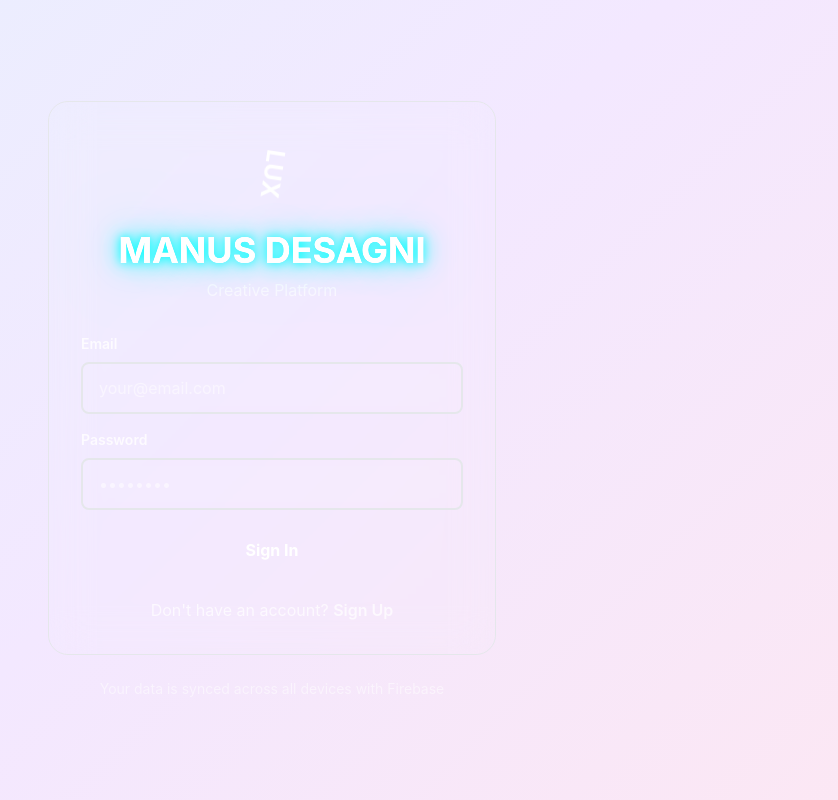
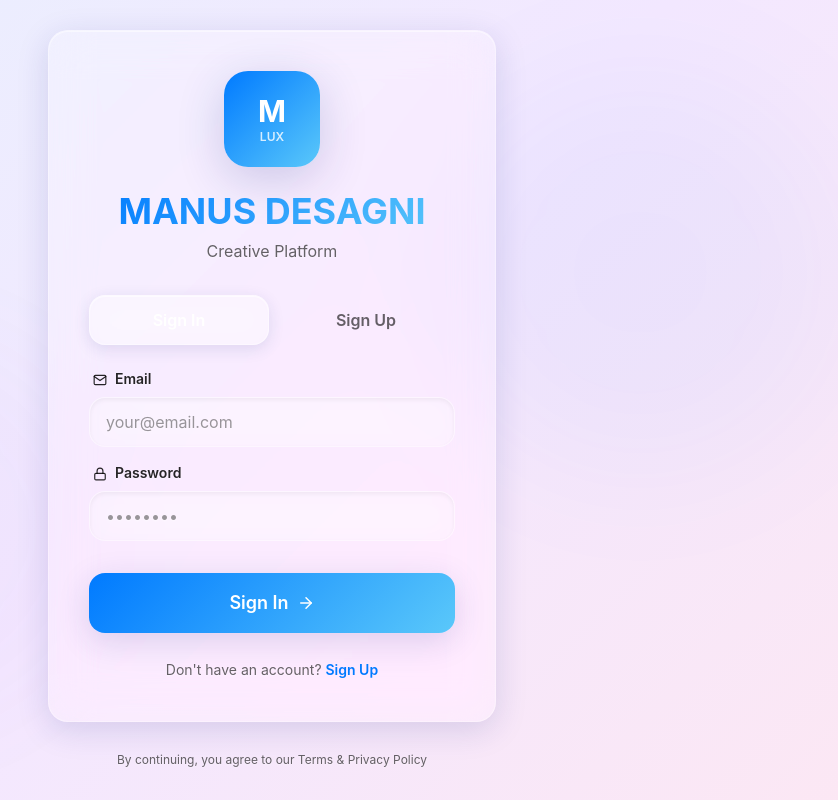
Before and after one commit to kaykysantoslima12-del/Manus_lux_web, a Next.js app: page /auth in a window 1280 px wide. Shown: the whole page, without its empty margins (368-1206 px from the left). Built offline with nearby package versions, Linux system fonts and the light colour scheme; no server answers.

Commit message:
🎨 Aplicar glassmorphism em TODAS as páginas + Novo login sem LUX girando

```diff
--- a/src/pages/auth.tsx
+++ b/src/pages/auth.tsx
@@ -1,7 +1,8 @@
-import React, { useState } from "react";
+import { useState } from "react";
 import { useRouter } from "next/router";
 import { motion } from "framer-motion";
-import { NeonGlassCard, NeonButton, NeonInput, NeonText } from "@/components/NeonComponents";
+import { FiMail, FiLock, FiUser, FiArrowRight } from "react-icons/fi";
+import { GlassCard, GlassButton, GlassInput, GlassText } from "@/components/GlassComponents";
 import { useAuth } from "@/lib/useAuth";
 
 export default function AuthPage() {
@@ -11,12 +12,10 @@ export default function AuthPage() {
   const [email, setEmail] = useState("");
   const [password, setPassword] = useState("");
   const [name, setName] = useState("");
-  // Removido o estado local de erro para usar o erro do useAuth()
-  // const [authError, setAuthError] = useState<string | null>(null);
 
   const handleSubmit = async (e: React.FormEvent) => {
     e.preventDefault();
-    setError(null); // Limpa o erro global do useAuth() antes de tentar novamente
+    setError(null);
 
     try {
       if (isSignUp) {
@@ -26,22 +25,28 @@ export default function AuthPage() {
       }
       router.push("/");
     } catch (err) {
-      // O erro já é tratado e setado dentro do useAuth()
+      // Erro já tratado no useAuth
     }
   };
 
   return (
-    <div className="min-h-screen bg-gradient-to-br from-neon-dark via-neon-darker to-neon-dark flex items-center justify-center p-4 relative overflow-hidden">
-      {/* Floating Glow Orbs */}
+    <div className="min-h-screen bg-gradient-glass flex items-center justify-center p-4 relative overflow-hidden">
+      {/* Decorative Elements */}
       <motion.div
-        animate={{ y: [0, 20, 0] }}
-        transition={{ duration: 4, repeat: Infinity }}
-        className="absolute top-20 right-20 w-64 h-64 bg-neon-cyan/10 rounded-full blur-3xl"
+        animate={{
+          scale: [1, 1.2, 1],
+          opacity: [0.3, 0.5, 0.3]
+        }}
+        transition={{ duration: 8, repeat: Infinity }}
+        className="absolute top-20 right-20 w-96 h-96 bg-glass-blue/10 rounded-full blur-3xl"
       />
       <motion.div
-        animate={{ y: [0, -20, 0] }}
-        transition={{ duration: 5, repeat: Infinity }}
-        className="absolute bottom-20 left-20 w-64 h-64 bg-neon-magenta/10 rounded-full blur-3xl"
+        animate={{
+          scale: [1.2, 1, 1.2],
+          opacity: [0.5, 0.3, 0.5]
+        }}
+        transition={{ duration: 10, repeat: Infinity }}
+        className="absolute bottom-20 left-20 w-96 h-96 bg-glass-purple/10 rounded-full blur-3xl"
       />
 
       <motion.div
@@ -50,111 +55,167 @@ export default function AuthPage() {
         transition={{ duration: 0.6 }}
         className="w-full max-w-md z-10"
       >
-        <NeonGlassCard glowColor="cyan" className="p-8">
-          {/* Logo */}
+        <GlassCard className="p-8 sm:p-10">
+          {/* Logo & Title */}
           <div className="text-center mb-8">
+            {/* Modern Logo */}
             <motion.div
-              animate={{ rotate: 360 }}
-              transition={{ duration: 20, repeat: Infinity, ease: "linear" }}
-              className="w-20 h-20 mx-auto mb-4 rounded-full bg-gradient-to-br from-neon-cyan to-neon-magenta shadow-glow-cyan-lg flex items-center justify-center"
+              initial={{ scale: 0.8, opacity: 0 }}
+              animate={{ scale: 1, opacity: 1 }}
+              transition={{ duration: 0.5 }}
+              className="w-24 h-24 mx-auto mb-6 rounded-3xl bg-gradient-blue shadow-glass-lg flex items-center justify-center"
             >
-              <span className="text-2xl font-bold text-neon-dark">LUX</span>
+              <div className="text-center">
+                <div className="text-3xl font-bold text-white">M</div>
+                <div className="text-xs text-white/80 font-semibold">LUX</div>
+              </div>
             </motion.div>
-            <NeonText size="2xl" glowColor="cyan">
+
+            <GlassText variant="gradient-blue" size="2xl" weight="bold" className="block mb-2">
               MANUS DESAGNI
-            </NeonText>
+            </GlassText>
+            <GlassText className="text-glass-secondary">
+              Creative Platform
+            </GlassText>
 
+            {/* Error Message */}
             {error && (
               <motion.div
                 initial={{ opacity: 0, y: -10 }}
                 animate={{ opacity: 1, y: 0 }}
-                className="bg-red-900/30 border border-red-500/50 text-red-300 p-3 rounded-lg mt-4 text-sm"
+                className="mt-4 p-4 rounded-2xl glass-card-pink"
               >
-                {error}
+                <p className="text-sm text-glass font-medium">{error}</p>
               </motion.div>
             )}
-            <p className="text-white/60 mt-2">Creative Platform</p>
+          </div>
+
+          {/* Toggle Sign In / Sign Up */}
+          <div className="flex gap-2 mb-6">
+            <button
+              type="button"
+              onClick={() => setIsSignUp(false)}
+              className={`flex-1 py-3 rounded-2xl font-semibold transition-all ${
+                !isSignUp
+                  ? "glass-button"
+                  : "bg-transparent text-glass-secondary hover:bg-white/5"
+              }`}
+            >
+              Sign In
+            </button>
+            <button
+              type="button"
+              onClick={() => setIsSignUp(true)}
+              className={`flex-1 py-3 rounded-2xl font-semibold transition-all ${
+                isSignUp
+                  ? "glass-button"
+                  : "bg-transparent text-glass-secondary hover:bg-white/5"
+              }`}
+            >
+              Sign Up
+            </button>
           </div>
 
           {/* Form */}
           <form onSubmit={handleSubmit} className="space-y-4">
             {isSignUp && (
               <div>
-                <label className="block text-white/80 text-sm font-semibold mb-2">Name</label>
-                <NeonInput
+                <label className="block text-glass font-semibold text-sm mb-2 ml-1">
+                  <FiUser className="inline mr-2" />
+                  Name
+                </label>
+                <GlassInput
                   placeholder="Your name"
-                  glowColor="cyan"
                   value={name}
                   onChange={(e) => setName(e.target.value)}
+                  disabled={isLoading}
                 />
               </div>
             )}
 
             <div>
-              <label className="block text-white/80 text-sm font-semibold mb-2">Email</label>
-              <NeonInput
+              <label className="block text-glass font-semibold text-sm mb-2 ml-1">
+                <FiMail className="inline mr-2" />
+                Email
+              </label>
+              <GlassInput
                 placeholder="your@email.com"
                 type="email"
-                glowColor="cyan"
                 value={email}
                 onChange={(e) => setEmail(e.target.value)}
+                disabled={isLoading}
               />
             </div>
 
             <div>
-              <label className="block text-white/80 text-sm font-semibold mb-2">Password</label>
-              <NeonInput
+              <label className="block text-glass font-semibold text-sm mb-2 ml-1">
+                <FiLock className="inline mr-2" />
+                Password
+              </label>
+              <GlassInput
                 placeholder="••••••••"
                 type="password"
-                glowColor="cyan"
                 value={password}
                 onChange={(e) => setPassword(e.target.value)}
+                disabled={isLoading}
               />
             </div>
 
-            {/* O erro agora é exibido logo abaixo do título */}
-
-            <NeonButton
-              glowColor="cyan"
+            {/* Submit Button */}
+            <div className="pt-4">
+              <GlassButton
+                variant="blue"
+                size="lg"
                 disabled={isLoading}
-              className="w-full mt-6"
+                className="w-full"
               >
                 {isLoading ? (
+                  <div className="flex items-center justify-center gap-2">
                     <motion.div
                       animate={{ rotate: 360 }}
                       transition={{ duration: 1, repeat: Infinity, ease: "linear" }}
-                  className="w-5 h-5 border-2 border-white border-t-transparent rounded-full mx-auto"
+                      className="w-5 h-5 border-2 border-white border-t-transparent rounded-full"
                     />
+                    <span>Loading...</span>
+                  </div>
                 ) : (
-                isSignUp ? "Sign Up" : "Sign In"
+                  <div className="flex items-center justify-center gap-2">
+                    <span>{isSignUp ? "Create Account" : "Sign In"}</span>
+                    <FiArrowRight />
+                  </div>
                 )}
-            </NeonButton>
+              </GlassButton>
+            </div>
           </form>
 
-          {/* Toggle Auth Mode */}
-          <div className="text-center mt-6 text-white/70">
-            {isSignUp ? "Already have an account? " : "Don't have an account? "}
+          {/* Footer */}
+          <div className="mt-6 text-center">
+            <GlassText className="text-glass-secondary text-sm">
+              {isSignUp
+                ? "Already have an account? "
+                : "Don't have an account? "}
               <button
-              onClick={() => {
-                setIsSignUp(!isSignUp);
-                setError(null); // Limpa o erro ao trocar de modo
-              }}
-              className="text-neon-cyan font-semibold hover:underline"
+                type="button"
+                onClick={() => setIsSignUp(!isSignUp)}
+                className="text-glass-blue font-semibold hover:underline"
               >
                 {isSignUp ? "Sign In" : "Sign Up"}
               </button>
+            </GlassText>
           </div>
-        </NeonGlassCard>
+        </GlassCard>
 
-        {/* Info Text */}
-        <motion.p
+        {/* Bottom Info */}
+        <motion.div
           initial={{ opacity: 0 }}
           animate={{ opacity: 1 }}
           transition={{ delay: 0.3 }}
-          className="text-center text-white/50 text-sm mt-6"
+          className="mt-6 text-center"
         >
-          Your data is synced across all devices with Firebase
-        </motion.p>
+          <GlassText className="text-glass-secondary text-xs">
+            By continuing, you agree to our Terms & Privacy Policy
+          </GlassText>
+        </motion.div>
       </motion.div>
     </div>
   );
--- a/src/pages/index.tsx
+++ b/src/pages/index.tsx
@@ -162,7 +162,7 @@ export default function HomePage() {
 
           {/* Marketplace - Larger */}
           <GlassCard
-            variant="orange"
+            variant="gradient-orange"
             className="cursor-pointer hover:scale-[1.02] transition-transform col-span-1 row-span-1"
             onClick={() => handleFeatureClick("Marketplace")}
           >
@@ -181,7 +181,7 @@ export default function HomePage() {
 
           {/* Wallet */}
           <GlassCard
-            variant="cyan"
+            variant="gradient-blue"
             className="cursor-pointer hover:scale-[1.02] transition-transform"
             onClick={() => handleFeatureClick("Wallet")}
           >
@@ -235,10 +235,10 @@ export default function HomePage() {
               <GlassButton variant="purple" size="sm" onClick={() => router.push("/feed")}>
                 Feed
               </GlassButton>
-              <GlassButton variant="orange" size="sm" onClick={() => router.push("/marketplace")}>
+              <GlassButton variant="gradient-orange" size="sm" onClick={() => router.push("/marketplace")}>
                 Comprar
               </GlassButton>
-              <GlassButton variant="cyan" size="sm" onClick={() => router.push("/wallet")}>
+              <GlassButton variant="gradient-blue" size="sm" onClick={() => router.push("/wallet")}>
                 Carteira
               </GlassButton>
             </div>
```
Also changed, not shown: src/pages/canvas.tsx (+52 -52 lines), src/pages/feed.tsx (+15 -15 lines), src/pages/marketplace.tsx (+44 -44 lines), src/pages/settings.tsx (+18 -18 lines), src/pages/wallet.tsx (+19 -19 lines). Lines whose indentation alone changed are shown as unchanged.
